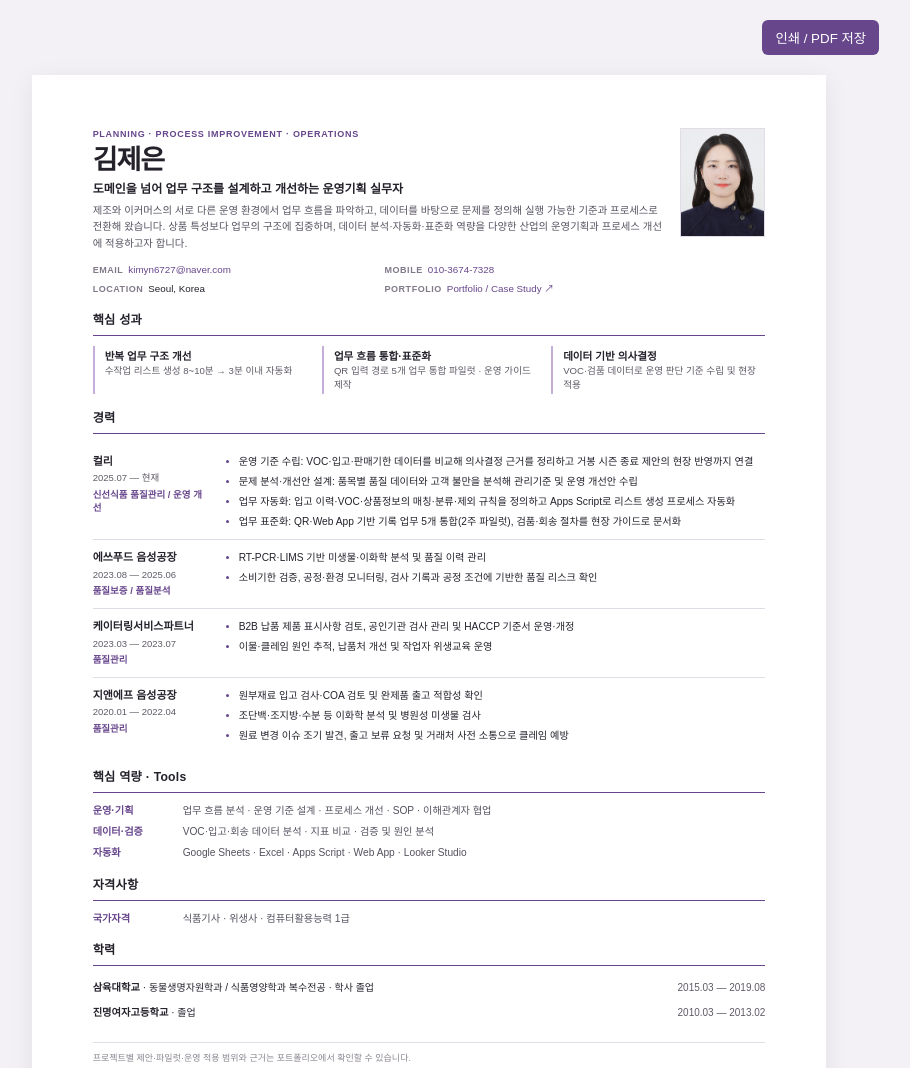
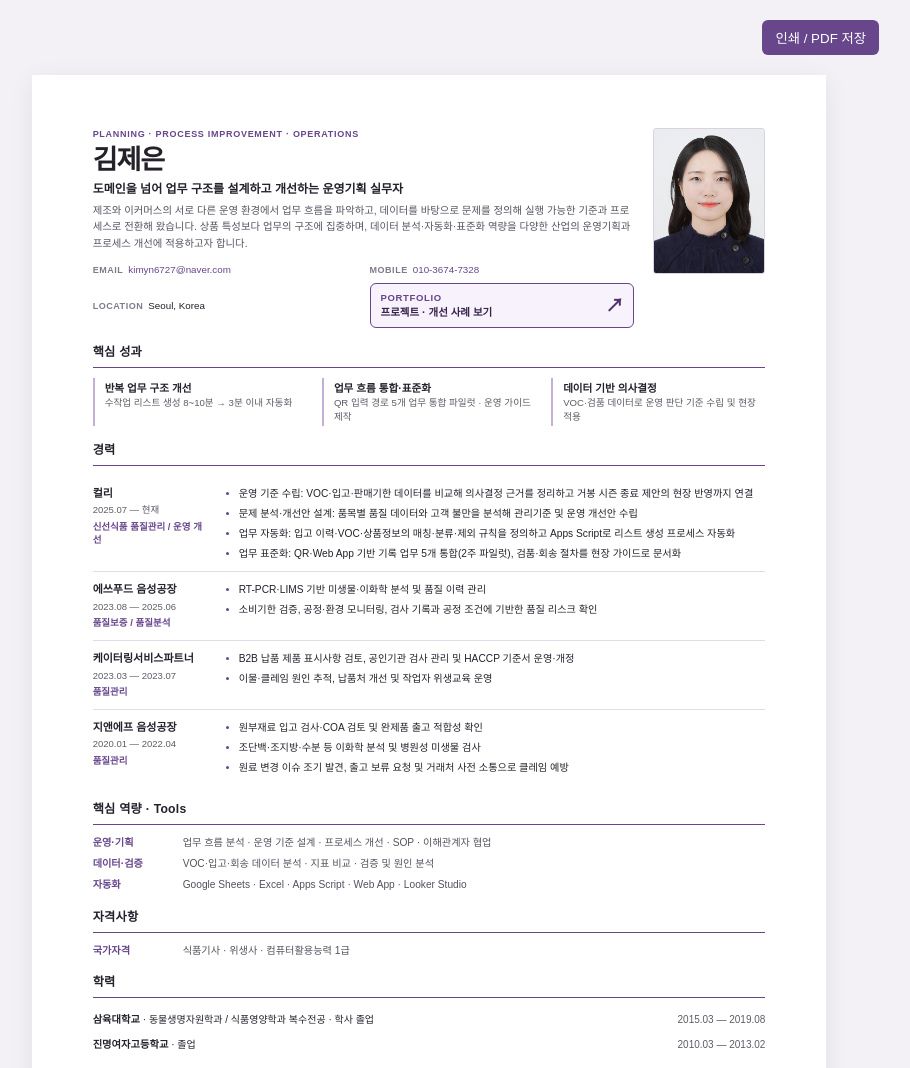
Before and after one commit to kimyn6727/portfolio, a plain HTML site: page index.html in a window 1280 px wide. Shown: the top 1068 px of the page, without its empty margins (211-1121 px from the left). Drawn offline with Linux system fonts and the light colour scheme.

Commit message:
index.html

```diff
--- a/index.html
+++ b/index.html
@@ -29,7 +29,21 @@ body{background:#f3f1f5;font-family:'Noto Sans KR','Malgun Gothic',Arial,sans-se
 .edu{padding:5px 0}.foot{margin-top:17px;padding-top:9px}
 .summary{line-height:1.58}.contacts{margin-top:11px;gap:5px 12px}
 @media print{.sheet{padding:14mm 16mm 13mm;height:297mm;overflow:visible}.section{margin-top:17px}.job{padding:10px 0}.foot{margin-top:17px}}
-</style></head><body><div class="printbar"><button onclick="window.print()">인쇄 / PDF 저장</button></div><main class="sheet"><header class="top"><div><div class="label">PLANNING · PROCESS IMPROVEMENT · OPERATIONS</div><h1 class="name">김제은</h1><p class="tagline">도메인을 넘어 업무 구조를 설계하고 개선하는 운영기획 실무자</p><p class="summary">제조와 이커머스의 서로 다른 운영 환경에서 업무 흐름을 파악하고, 데이터를 바탕으로 문제를 정의해 실행 가능한 기준과 프로세스로 전환해 왔습니다. 상품 특성보다 업무의 구조에 집중하며, 데이터 분석·자동화·표준화 역량을 다양한 산업의 운영기획과 프로세스 개선에 적용하고자 합니다.</p><div class="contacts"><div><b>EMAIL</b><a href="mailto:kimyn6727@naver.com">kimyn6727@naver.com</a></div><div><b>MOBILE</b><a href="tel:01036747328">010-3674-7328</a></div><div><b>LOCATION</b>Seoul, Korea</div><div><b>PORTFOLIO</b><a href="portfolio.html">Portfolio / Case Study ↗</a></div></div></div><img alt="김제은 프로필 사진" class="photo" src="./profile.jpg"/></header>
+
+/* V7: stronger photo and portfolio entry, with print-safe spacing */
+.top{grid-template-columns:minmax(0,1fr) 112px;gap:19px}
+.photo{width:112px;height:146px;border-radius:3px;object-fit:cover;object-position:center 18%;border:1px solid #d9d2e1}
+.contacts{grid-template-columns:1fr 1fr;align-items:center;gap:6px 12px}
+.portfolio-contact{min-width:0}
+.portfolio-cta{display:flex;align-items:center;justify-content:space-between;gap:8px;border:1.5px solid var(--purple);border-radius:6px;background:#f7f2fb;padding:8px 10px;color:#51336f;text-decoration:none;min-height:44px}
+.portfolio-cta-text{display:flex;flex-direction:column;gap:2px;line-height:1.25}
+.portfolio-cta-text strong{font-size:9.5px;letter-spacing:.07em;color:#68448c}
+.portfolio-cta-text small{font-size:10.5px;font-weight:750;color:#37244c}
+.portfolio-cta-arrow{font-size:18px;font-weight:800;line-height:1}
+.portfolio-cta:hover{background:#ece1f6;box-shadow:0 2px 7px #67468c20}
+@media print{.portfolio-cta{background:#f7f2fb!important;-webkit-print-color-adjust:exact;print-color-adjust:exact}}
+@media(max-width:650px){.top{grid-template-columns:minmax(0,1fr) 102px;gap:12px}.photo{width:102px;height:132px}.contacts{grid-template-columns:1fr 1fr}.portfolio-cta{padding:6px;min-height:40px}.portfolio-cta-text small{font-size:9px}}
+</style></head><body><div class="printbar"><button onclick="window.print()">인쇄 / PDF 저장</button></div><main class="sheet"><header class="top"><div><div class="label">PLANNING · PROCESS IMPROVEMENT · OPERATIONS</div><h1 class="name">김제은</h1><p class="tagline">도메인을 넘어 업무 구조를 설계하고 개선하는 운영기획 실무자</p><p class="summary">제조와 이커머스의 서로 다른 운영 환경에서 업무 흐름을 파악하고, 데이터를 바탕으로 문제를 정의해 실행 가능한 기준과 프로세스로 전환해 왔습니다. 상품 특성보다 업무의 구조에 집중하며, 데이터 분석·자동화·표준화 역량을 다양한 산업의 운영기획과 프로세스 개선에 적용하고자 합니다.</p><div class="contacts"><div><b>EMAIL</b><a href="mailto:kimyn6727@naver.com">kimyn6727@naver.com</a></div><div><b>MOBILE</b><a href="tel:01036747328">010-3674-7328</a></div><div><b>LOCATION</b>Seoul, Korea</div><div class="portfolio-contact"><a class="portfolio-cta" href="./portfolio.html" target="_blank" rel="noopener noreferrer"><span class="portfolio-cta-text"><strong>PORTFOLIO</strong><small>프로젝트 · 개선 사례 보기</small></span><span class="portfolio-cta-arrow">↗</span></a></div></div></div><img alt="김제은 프로필 사진" class="photo" src="./profile.jpg"/></header>
 <section class="section"><h2 class="heading">핵심 성과</h2><div class="highlights"><div class="highlight"><strong>반복 업무 구조 개선</strong><span>수작업 리스트 생성 8~10분 → 3분 이내 자동화</span></div><div class="highlight"><strong>업무 흐름 통합·표준화</strong><span>QR 입력 경로 5개 업무 통합 파일럿 · 운영 가이드 제작</span></div><div class="highlight"><strong>데이터 기반 의사결정</strong><span>VOC·검품 데이터로 운영 판단 기준 수립 및 현장 적용</span></div></div></section>
 <section class="section"><h2 class="heading">경력</h2><div class="job"><div><div class="company">컬리</div><div class="date">2025.07 — 현재</div><div class="role">신선식품 품질관리 / 운영 개선</div></div><div><ul><li>운영 기준 수립: VOC·입고·판매기한 데이터를 비교해 의사결정 근거를 정리하고 거봉 시즌 종료 제안의 현장 반영까지 연결</li><li>문제 분석·개선안 설계: 품목별 품질 데이터와 고객 불만을 분석해 관리기준 및 운영 개선안 수립</li><li>업무 자동화: 입고 이력·VOC·상품정보의 매칭·분류·제외 규칙을 정의하고 Apps Script로 리스트 생성 프로세스 자동화</li><li>업무 표준화: QR·Web App 기반 기록 업무 5개 통합(2주 파일럿), 검품·회송 절차를 현장 가이드로 문서화</li></ul></div></div><div class="job"><div><div class="company">에쓰푸드 음성공장</div><div class="date">2023.08 — 2025.06</div><div class="role">품질보증 / 품질분석</div></div><div><ul><li>RT-PCR·LIMS 기반 미생물·이화학 분석 및 품질 이력 관리</li><li>소비기한 검증, 공정·환경 모니터링, 검사 기록과 공정 조건에 기반한 품질 리스크 확인</li></ul></div></div><div class="job"><div><div class="company">케이터링서비스파트너</div><div class="date">2023.03 — 2023.07</div><div class="role">품질관리</div></div><div><ul><li>B2B 납품 제품 표시사항 검토, 공인기관 검사 관리 및 HACCP 기준서 운영·개정</li><li>이물·클레임 원인 추적, 납품처 개선 및 작업자 위생교육 운영</li></ul></div></div><div class="job"><div><div class="company">지앤에프 음성공장</div><div class="date">2020.01 — 2022.04</div><div class="role">품질관리</div></div><div><ul><li>원부재료 입고 검사·COA 검토 및 완제품 출고 적합성 확인</li><li>조단백·조지방·수분 등 이화학 분석 및 병원성 미생물 검사</li><li>원료 변경 이슈 조기 발견, 출고 보류 요청 및 거래처 사전 소통으로 클레임 예방</li></ul></div></div></section>
 <section class="section"><h2 class="heading">핵심 역량 · Tools</h2><div class="skills"><b>운영·기획</b><span>업무 흐름 분석 · 운영 기준 설계 · 프로세스 개선 · SOP · 이해관계자 협업</span><b>데이터·검증</b><span>VOC·입고·회송 데이터 분석 · 지표 비교 · 검증 및 원인 분석</span><b>자동화</b><span>Google Sheets · Excel · Apps Script · Web App · Looker Studio</span></div></section><section class="section"><h2 class="heading">자격사항</h2>
```
